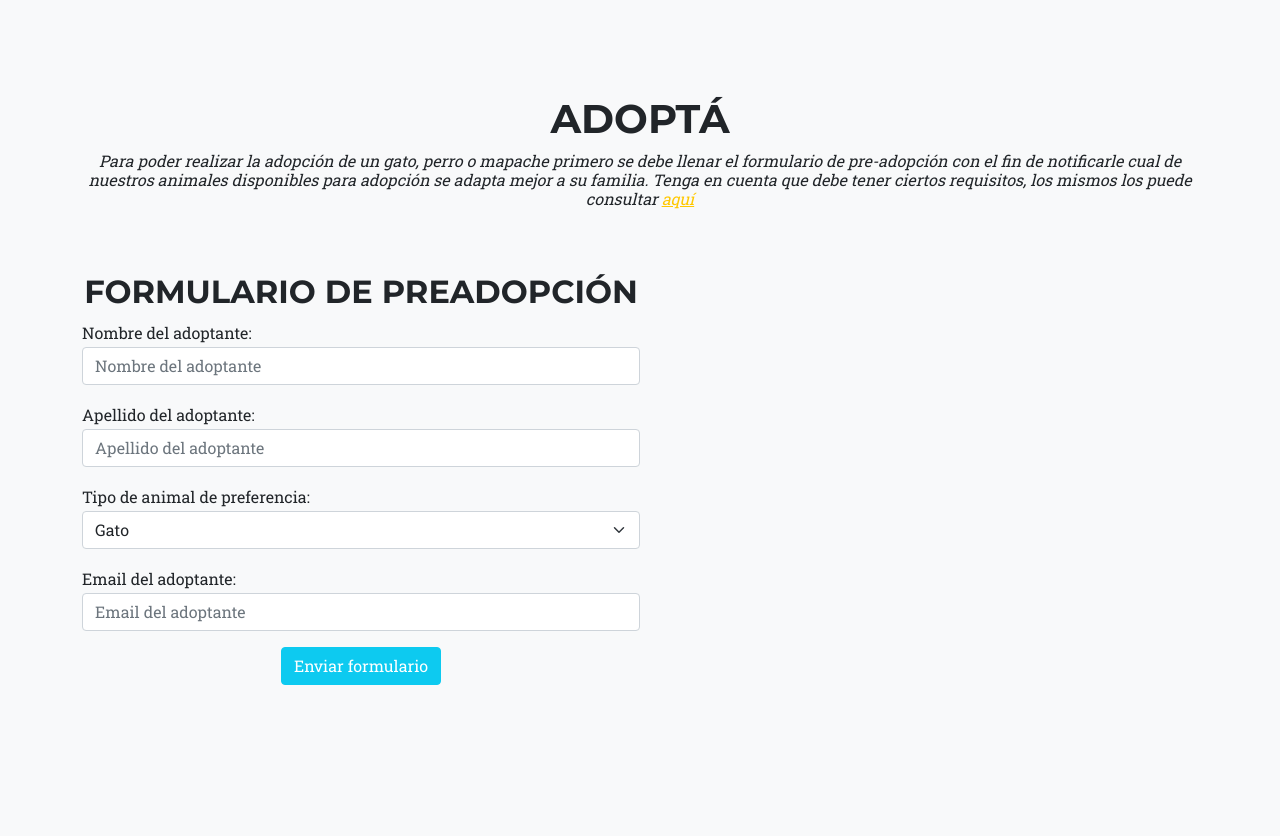
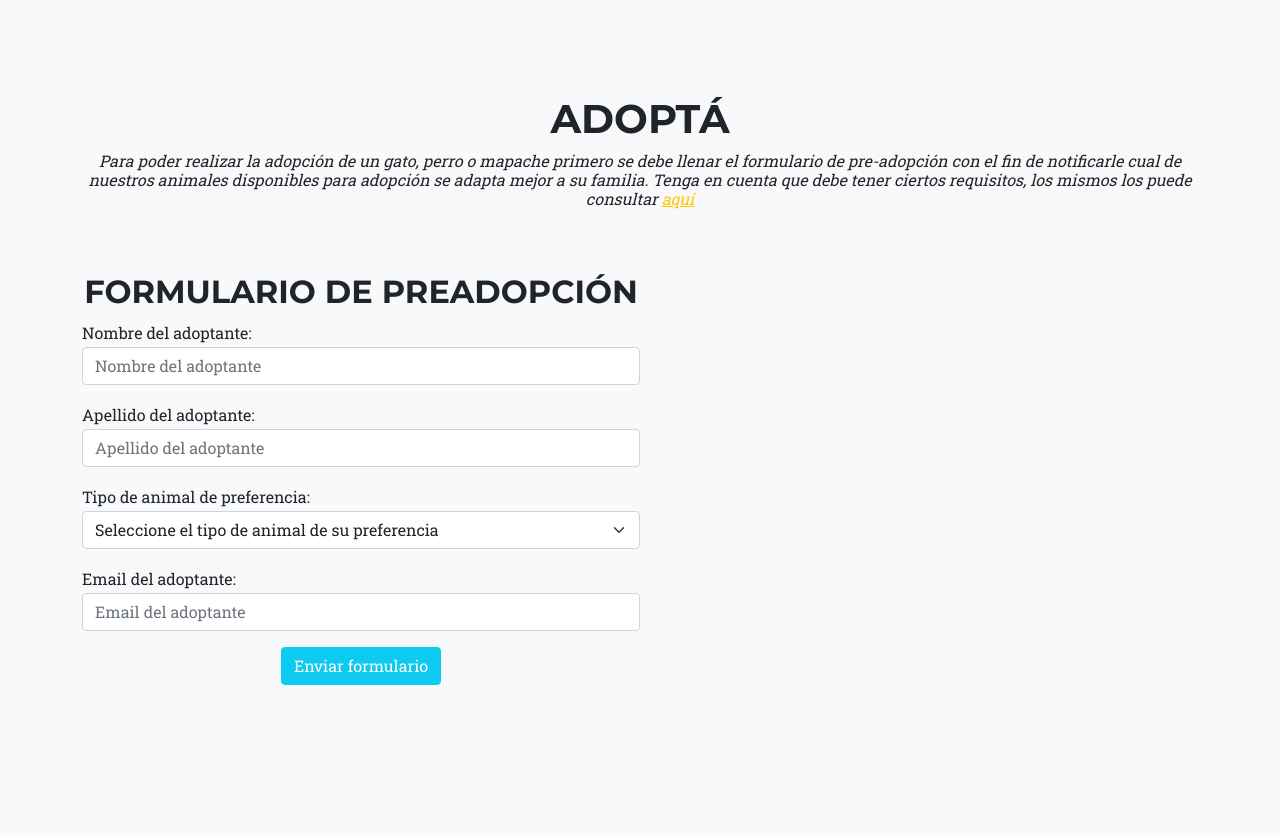
Before and after one commit to Vane18/ProyectoFinal, a Django app: page / in a window 1280 px wide. Shown: the part 1734-2570 px from the top of the page. Run offline with Django 4.2, Linux system fonts and the light colour scheme; some libraries are stand-ins or nearby versions.

Commit message:
Ultima version de Pre-Entrega Proyecto Final

```diff
--- a/MiApp/templates/MiApp/preadopcionFormulario.html
+++ b/MiApp/templates/MiApp/preadopcionFormulario.html
@@ -60,7 +60,7 @@
                     <p>Tipo de animal de preferencia: <br>
                         <select name="preferenciaAnimal" id="preferenciaAnimal" class="form-select">
                             <option selected>Seleccione el tipo de animal de su preferencia</option>
-                            <option value="Gato" selected>Gato</option>
+                            <option value="Gato">Gato</option>
                             <option value="Perro">Perro</option>
                             <option value="Mapache">Mapache</option>
                           </select>
```
